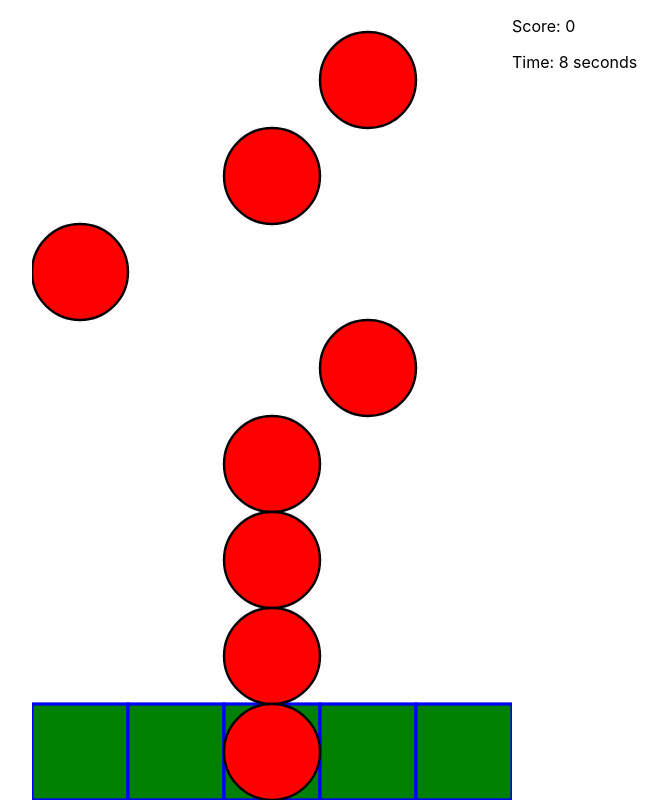
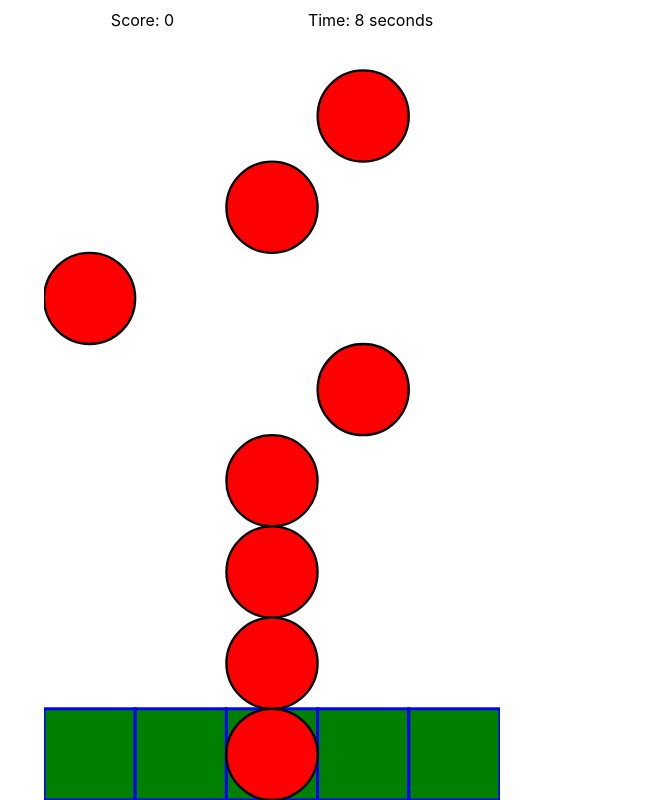
Before and after one commit to etbender/apple-clicker, a React (Create React App) app: page / in a window 1280 px wide. Shown: the whole page, without its empty margins (368-1036 px from the left). Built offline with nearby package versions, Linux system fonts and the light colour scheme.

Commit message:
turned sidebar into topbar

```diff
--- a/src/components/Game.jsx
+++ b/src/components/Game.jsx
@@ -120,7 +120,11 @@ class Game extends React.Component {
   render(){
     return(
         <div className="game" id="game">
-          <div className="sidebar"></div>
+          <div className="game-contents">
+            <div className="topbar">
+              <p id="scoreCounter">{"Score: "+this.state.score}</p>
+              <p id="timeCounter">{"Time: "+this.state.secondsRemaining +" seconds"}</p>
+            </div>
             <svg id="apple-clicker-canvas" viewBox="0 0 600 1000">
 
               <rect height="100%" stroke="green" strokeWidth="4" fill="grey" id="gameArea"/>
@@ -143,14 +147,6 @@ class Game extends React.Component {
                 <GameOverOverlay onClick={this.restartGame}/>
               }
             </svg>
-
-
-          <div className="sidebar">
-            <p id="scoreCounter">{"Score: "+this.state.score}</p>
-            <p id="timeCounter">{"Time: "+this.state.secondsRemaining +" seconds"}</p>
-            { this.state.gameEnded &&
-              <h1 id="messageContainer">You Lose</h1>
-            }
           </div>
         </div>
     );
--- a/src/index.css
+++ b/src/index.css
@@ -26,23 +26,34 @@ html, body {
 .game {
     display: flex;
     flex-direction: row;
+    justify-content: center;
     height: 100vh;
     width: 100vw;
 }
 
-.gameArea {
-  flex: 5
-}
-
-.scoreCounter {
-  justify-content: left;
-  width: 100%;
-}
-
-#apple-clicker-canvas {
+.game-contents {
+  display: flex;
+  flex-direction: column;
   height: 100vh;
 }
 
-.sidebar{
-  flex: 1;
+
+#apple-clicker-canvas {
+  height: 95vh;
 }
+
+.topbar{
+  display: flex;
+  flex-direction: row;
+  align-items: center;
+  justify-content: space-around;
+  height: 5vh;
+}
+
+#scoreCounter{
+  //flex: 1;
+}
+
+#timeCounter{
+  //flex: 1;
+}
```
Lines whose indentation alone changed are shown as unchanged.
